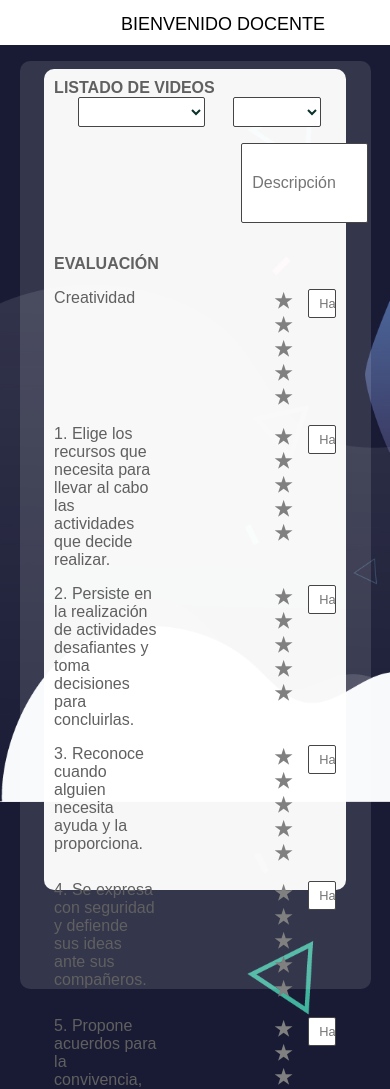
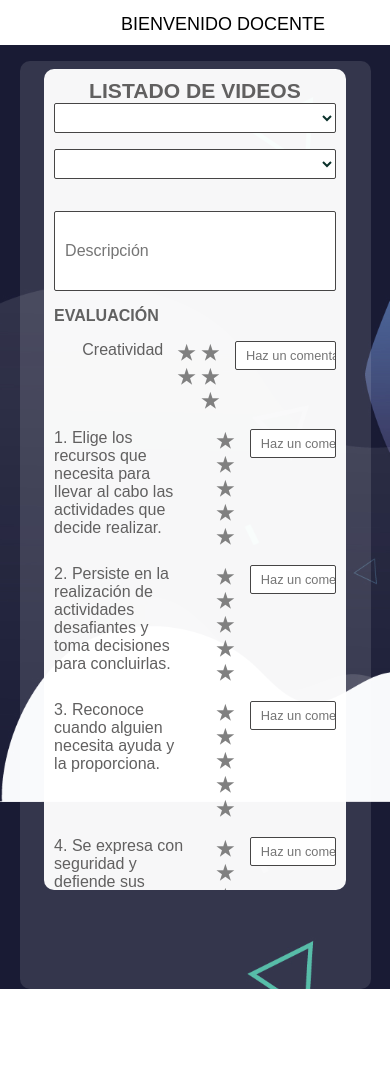
Before and after one commit to incatolbar/EDVISTO, a plain HTML site: page evaluacion.html in a window 390 px wide. Shown: the part 42-1131 px from the top of the page. After the commit the page ends 1031 px from the top, so only its background shows below. Drawn offline with Linux system fonts and the light colour scheme.

Commit message:
cambios responsive

```diff
--- a/style/evaluacion.css
+++ b/style/evaluacion.css
@@ -43,15 +43,15 @@ header{
 
 .marco{
     display:flex;
-    width: 97%;
-    height: 97%;
+    width: 95%;
+    height: 90%;
     min-width: 2.5rem;
     border-radius: 10px;
     background-color: rgba(255, 255, 255, 0.116);
-    margin-left: 5%;
-    margin-top: 5%;
-    margin-right: 5%;
-    margin-bottom: 5%;
+    margin-left: 2%;
+    margin-top: 2%;
+    margin-right: 2%;
+    margin-bottom: 2%;
     padding:2%;
 }
 
@@ -63,7 +63,7 @@ header{
     border-radius: 10px;
     background-color: rgba(255, 255, 255, 0.959);
     margin-left: 16%;
-    margin-top: 2%;
+    margin-top: 1%;
     margin-right: 5%;
     margin-bottom: 1.25rem;
     padding:4%;
@@ -75,7 +75,7 @@ header{
 .form-body select[name="Titulo"]{
     height: 1.875rem;
     width: 45%;
-    margin-left: 1.5rem;
+    margin-left: 2.5%;
     padding-left:1.875rem;
     color:rgb(11, 49, 43);
     border: 1px solid rgb(70, 69, 69);
@@ -89,7 +89,7 @@ header{
 .form-body select[name="Datos del estudiante"]{
     height: 1.875rem;
     width: 31%;
-    margin-left: 1.5rem;
+    margin-left: 2.5%;
     padding-left:1.875rem;
     color:rgb(11, 49, 43);
     border: 1px solid rgb(70, 69, 69);
@@ -101,9 +101,8 @@ header{
 }
 
 .form-body input[id=descripcion] {
-    display: inline-block;
     margin-top: 1rem;
-    margin-left: 11.7rem;
+    margin-left: 20%;
     margin-bottom: 2rem;
     height: 5rem;
     width: 45%;
@@ -124,12 +123,10 @@ header{
 }
 
 .form-body button {
-  display: inline-block;
   margin-top: 1rem;
-  margin-left: 55.5rem;
-  vertical-align: middle;
+  margin-left: 55rem;
   height: 2.2rem;
-  width: 13%;
+  width: 6rem;
   font-family: Arial, Helvetica, sans-serif;
   font-size: 1rem;
   background: rgb(96, 183, 209);
@@ -158,7 +155,12 @@ header{
     margin-bottom: 1rem;
 }
 
-.form-body h2{
+.form-body h2,
+.form-body h3,
+.form-body h4,
+.form-body h5,
+.form-body h6,
+.form-body h7{
   width: 30rem;
   text-align: left;
   font-size: 1rem;
@@ -167,107 +169,61 @@ header{
   font-weight: normal;
 }
 
-.form-body h3{
-  width: 30rem;
-  text-align: left;
-  font-size: 1rem;
-  color: solid rgb(97, 97, 97);
-  margin-bottom: 1rem;
-  font-weight: normal;
-}
-
-.form-body h4{
-  width: 30rem;
-  text-align: left;
-  font-size: 1rem;
-  color: solid rgb(97, 97, 97);
-  margin-bottom: 1rem;
-  font-weight: normal;
-}
-
-.form-body h5{
-  width: 30rem;
-  text-align: left;
-  font-size: 1rem;
-  color: solid rgb(97, 97, 97);
-  margin-bottom: 1rem;
-  font-weight: normal;
-}
-
-.form-body h6{
-  width: 30rem;
-  text-align: left;
-  font-size: 1rem;
-  color: solid rgb(97, 97, 97);
-  margin-bottom: 1rem;
-  font-weight: normal;
-}
-
-.form-body h7{
-  width: 30rem;
-  text-align: left;
-  font-size: 1rem;
-  color: solid rgb(97, 97, 97);
-  margin-bottom: 1rem;
-  font-weight: normal;
-}
-.creatividad-container {
+.creatividad-container,
+.recursos-container,
+.decisiones-container,
+.ayuda-container,
+.seguridad-container,
+.convivencia-container {
     display: flex;
     color: rgb(97, 96, 96);
 }
 
-.rating {
-    margin-left: 7rem;
+.rating,
+.rating1,
+.rating2,
+.rating3,
+.rating4,
+.rating5 {
+    margin-left: 6%;
     margin-right: 1rem;
     margin-bottom: 1rem;
+    direction: rtl;
+    unicode-bidi: bidi-override;
   }
 
-.rating label {
+.rating label,
+.rating1 label,
+.rating2 label,
+.rating3 label,
+.rating4 label,
+.rating5 label {
     font-size: 1.25rem;
     color: gray;
   }
 
-.rating input[type="radio"] {
+.rating input[type="radio"],
+.rating1 input[type="radio"],
+.rating2 input[type="radio"],
+.rating3 input[type="radio"],
+.rating4 input[type="radio"],
+.rating5 input[type="radio"] {
     display: none;
   }
 
-.rating {
-    direction: rtl;
-    unicode-bidi: bidi-override;
-  }
 
 .rating  label:hover,
 .rating  label:hover ~ label {
     color: orange;
   }
 
-.rating input[type="radio"]:checked ~ label {
+.rating input[type="radio"]:checked ~ label,
+.rating1 input[type="radio"]:checked ~ label,
+.rating2 input[type="radio"]:checked ~ label,
+.rating3 input[type="radio"]:checked ~ label,
+.rating4 input[type="radio"]:checked ~ label,
+.rating5 input[type="radio"]:checked ~ label {
     color: orange;
-  }
-
-.recursos-container {
-    display: flex;
-    color: rgb(97, 96, 96);
-}
-
-.rating1 {
-    margin-left: 7rem;
-    margin-right: 1rem;
-    margin-bottom: 1rem;
-  }
-
-.rating1 label {
-    font-size: 1.25rem;
-    color: gray;
-  }
-
-.rating1 input[type="radio"] {
-    display: none;
-  }
-
-.rating1 {
-    direction: rtl;
-    unicode-bidi: bidi-override;
   }
 
 .rating1  label:hover,
@@ -275,67 +231,9 @@ header{
     color: orange;
   }
 
-.rating1 input[type="radio"]:checked ~ label {
-    color: orange;
-  }
-
-.decisiones-container {
-    display: flex;
-    color: rgb(97, 96, 96);
-}
-
-.rating2 {
-    margin-left: 7rem;
-    margin-right: 1rem;
-    margin-bottom: 1rem;
-  }
-
-.rating2 label {
-    font-size: 1.25rem;
-    color: gray;
-  }
-
-.rating2 input[type="radio"] {
-    display: none;
-  }
-
-.rating2 {
-    direction: rtl;
-    unicode-bidi: bidi-override;
-  }
-
 .rating2  label:hover,
 .rating2  label:hover ~ label {
     color: orange;
-  }
-
-.rating2 input[type="radio"]:checked ~ label {
-    color: orange;
-  }
-
-.ayuda-container {
-    display: flex;
-    color: rgb(97, 96, 96);
-}
-
-.rating3 {
-    margin-left: 7rem;
-    margin-right: 1rem;
-    margin-bottom: 1rem;
-  }
-
-.rating3 label {
-    font-size: 1.25rem;
-    color: gray;
-  }
-
-.rating3 input[type="radio"] {
-    display: none;
-  }
-
-.rating3 {
-    direction: rtl;
-    unicode-bidi: bidi-override;
   }
 
 .rating3  label:hover,
@@ -343,75 +241,13 @@ header{
     color: orange;
   }
 
-.rating3 input[type="radio"]:checked ~ label {
-    color: orange;
-  }
-
-.seguridad-container {
-    display: flex;
-    color: rgb(97, 96, 96);
-}
-
-.rating4 {
-    margin-left: 7rem;
-    margin-right: 1rem;
-    margin-bottom: 1rem;
-  }
-
-.rating4 label {
-    font-size: 1.25rem;
-    color: gray;
-  }
-
-.rating4 input[type="radio"] {
-    display: none;
-  }
-
-.rating4 {
-    direction: rtl;
-    unicode-bidi: bidi-override;
-  }
-
 .rating4  label:hover,
 .rating4  label:hover ~ label {
     color: orange;
   }
 
-.rating4 input[type="radio"]:checked ~ label {
-    color: orange;
-  }
-
-.convivencia-container {
-    display: flex;
-    color: rgb(97, 96, 96);
-}
-
-.rating5 {
-    margin-left: 7rem;
-    margin-right: 1rem;
-    margin-bottom: 1rem;
-  }
-
-.rating5 label {
-    font-size: 1.25rem;
-    color: gray;
-  }
-
-.rating5 input[type="radio"] {
-    display: none;
-  }
-
-.rating5 {
-    direction: rtl;
-    unicode-bidi: bidi-override;
-  }
-
 .rating5  label:hover,
 .rating5  label:hover ~ label {
-    color: orange;
-  }
-
-.rating5 input[type="radio"]:checked ~ label {
     color: orange;
   }
 
@@ -426,6 +262,43 @@ header{
     background-color: white;
     font-size: 0.8rem;
     text-align: left;
+}
+
+
+@media only screen and (max-width: 1200px) {
+  .form-body select[name="Titulo"],
+  .form-body select[name="Datos del estudiante"],
+  .form-body input[id=descripcion] {
+    width: 80%;
+    margin-left: 10%;
+    margin-bottom: 1rem;
+  }
+
+  .selecciona {
+    text-align: center;
+  }
+
+  .selecciona > span {
+    margin: 0 auto;
+  }
+
+  .form-body {
+    margin: 0 auto;
+    overflow-y: auto;
+    font-size: 2.5vh;
+    padding: 1em;
+    overflow-x: hidden;
+  }
+}
+
+@media only screen and (max-width: 768px) {
+  .form-body select[name="Titulo"],
+  .form-body select[name="Datos del estudiante"],
+  .form-body input[id=descripcion] {
+    width: 100%;
+    margin-left: 0;
+    margin-bottom: 1rem;
+  }
 }
 
 @media (max-width: 1000px) {
@@ -471,7 +344,7 @@ header {
 
 .form-body button {
   margin-left: 82%;
-  margin-right: 0;
+  margin-right: 30%;
   width:13%;
 
 }
@@ -497,4 +370,21 @@ header {
   .text {
   margin-left: 30%;
   }
+
+  .form-body h2 {
+    width: 30%;
+    margin-left: 10%;
   }
+
+  .rating {
+    width: 60%;
+    margin-left: 0;
+    margin-bottom: 1rem;
+  }
+
+  .form-body input[id=comentario] {
+    width: 100%;
+  }
+
+
+  }
```
